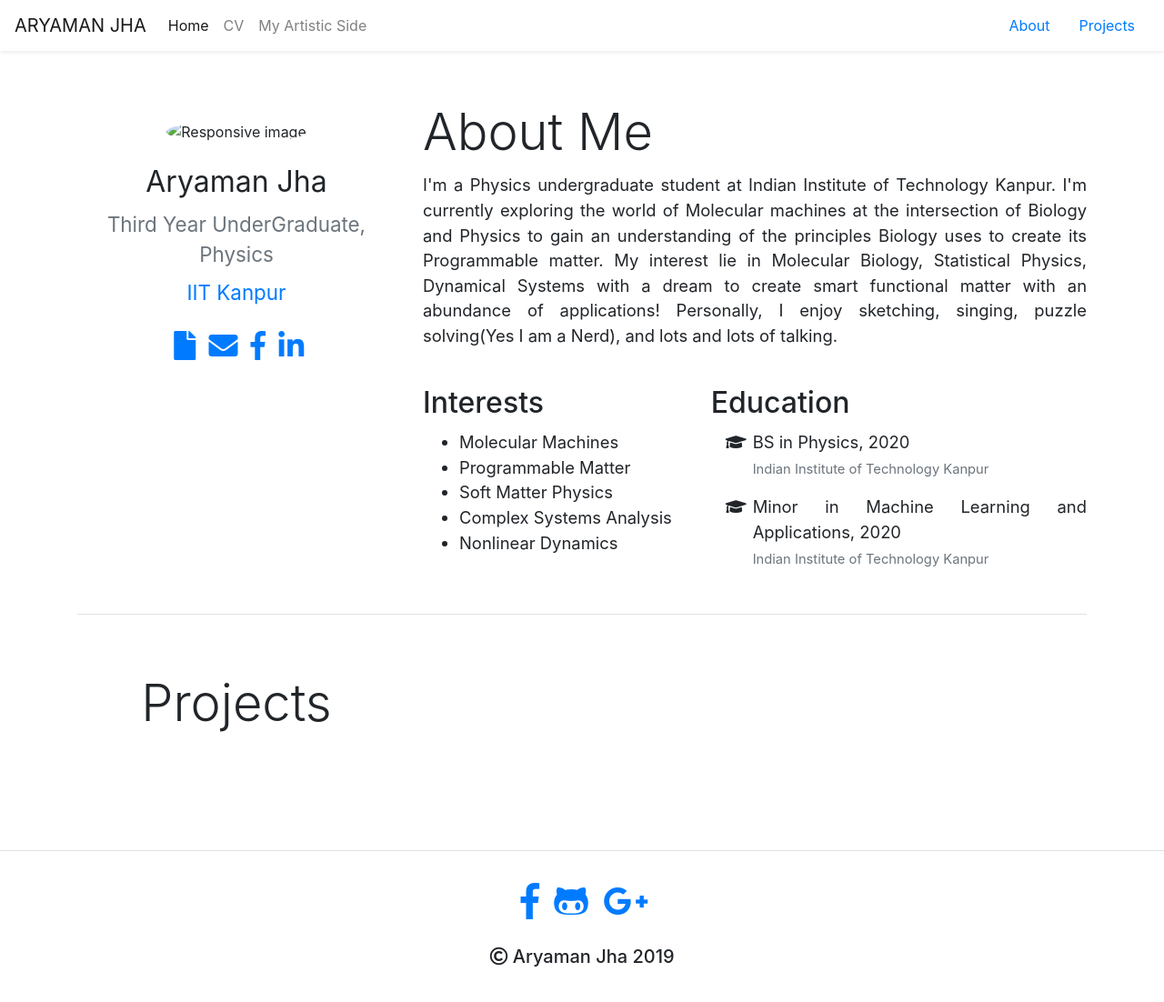
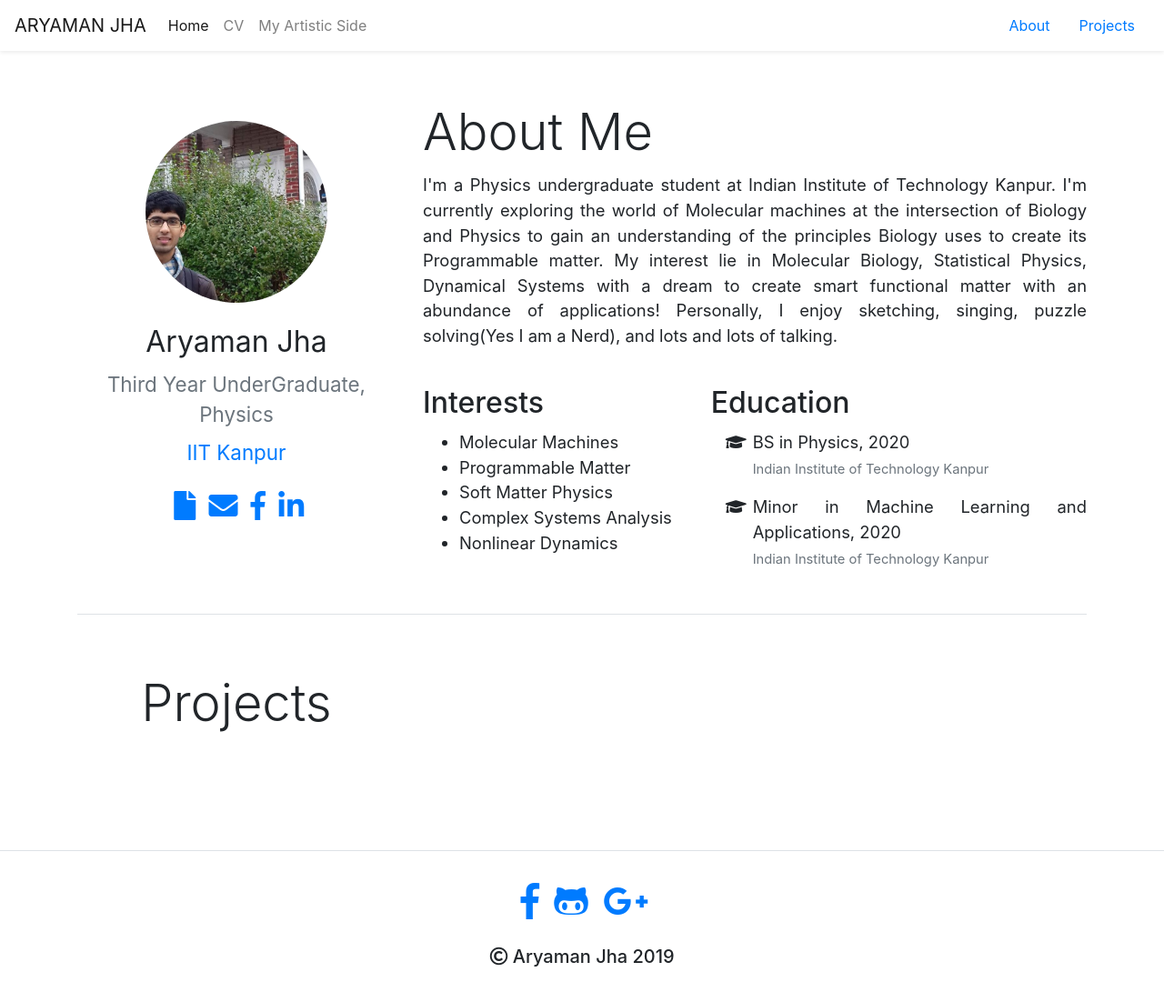
Before and after one commit to Aryaman-Jha/Aryaman_Jha, a Jekyll site: the page built from index.html, in a window 1280 px wide and 1104 px high. Shown: the whole window at 91% size. Built offline with Jekyll 4.4.1, drawn with Linux system fonts in a browser that asks for light colours; nearby versions of some CDN libraries.

Commit message:
Update index.html

```diff
--- a/index.html
+++ b/index.html
@@ -7,7 +7,7 @@ type: home
 <!-- -------------------------------------------- -->
 <div class="row" id="about">
   <div class="col-xs-12 col-md-4 portrait">
-    <img class="portrait-img" src="{{ site.url }}{{ site.baseurl }}/assets/img/portrait.jpg" alt="Responsive image">
+    <img class="portrait-img" src="{{ site.url }}/assets/img/portrait.jpg" alt="Responsive image">
 
     <div class="portrait-content">
       <h1><small>{{ site.author.name }}</small></h1>
```
